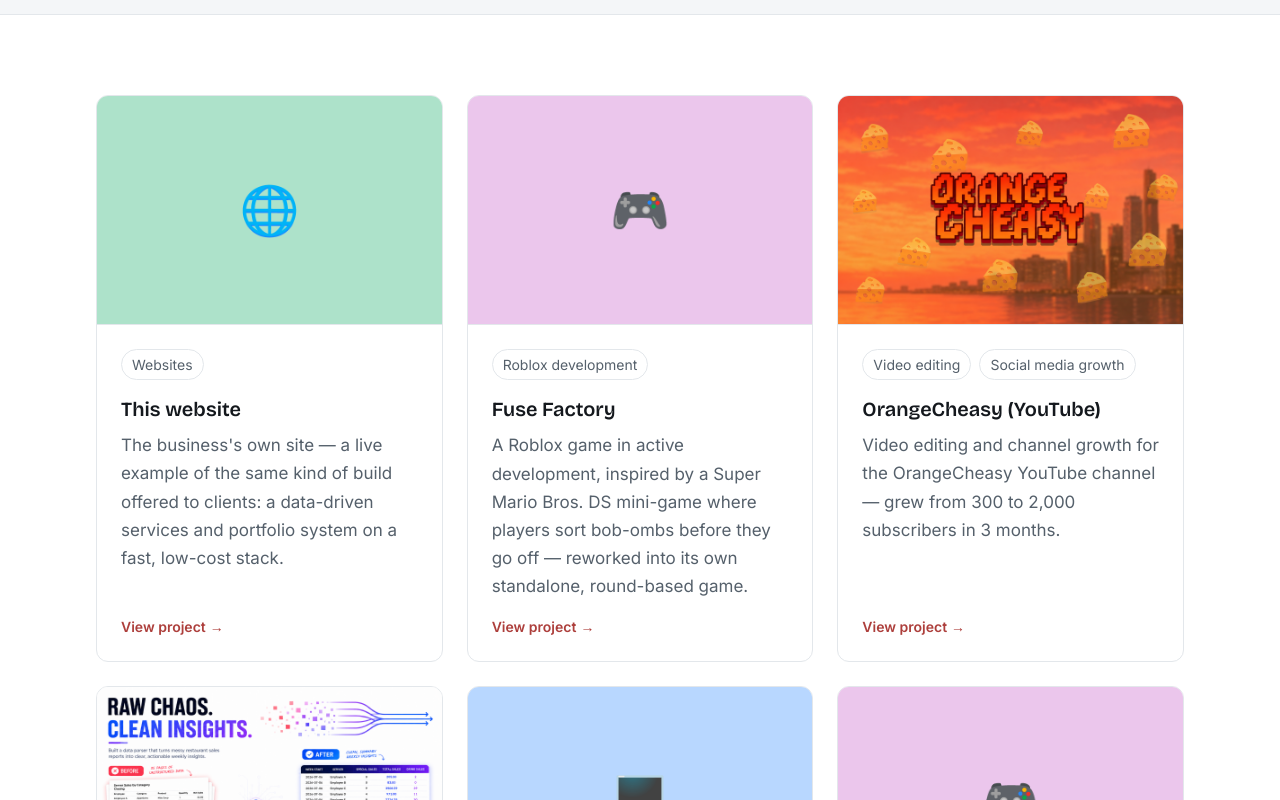
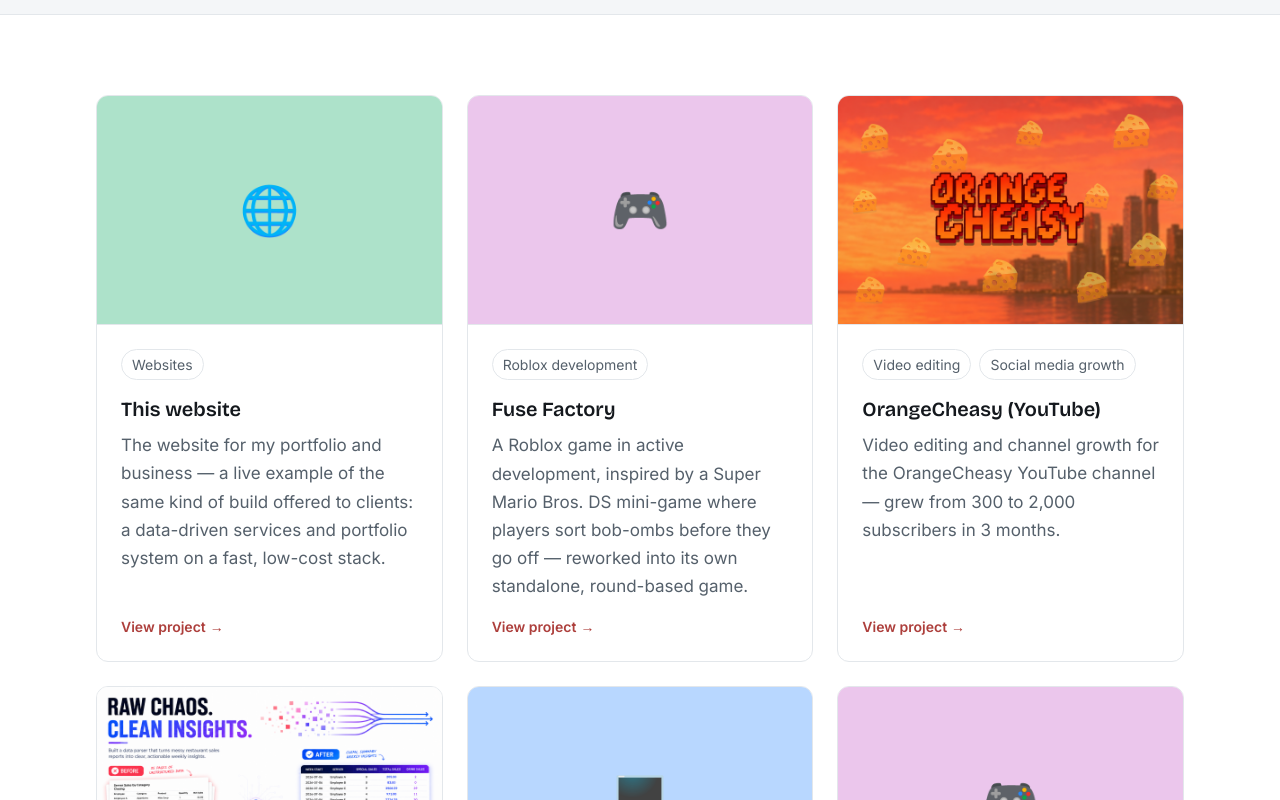
Before and after one commit to OrangeCheasy/LiamTheMo-Freelance-Website, a Next.js app in the folder liamthemo-freelance-website/: page /portfolio in a window 1280 px wide. Shown: the part 376-1176 px from the top of the page. Built offline with nearby package versions, Linux system fonts and the light colour scheme.

Commit message:
reworded the website portfolio card description.

```diff
--- a/liamthemo-freelance-website/src/data/projects.ts
+++ b/liamthemo-freelance-website/src/data/projects.ts
@@ -31,7 +31,7 @@
     // client: omitted — this is the owner's own business site.
     services: ["websites"],
     summary:
-      "The business's own site — a live example of the same kind of build offered to clients: a data-driven services and portfolio system on a fast, low-cost stack.",
+      "The website for my portfolio and business — a live example of the same kind of build offered to clients: a data-driven services and portfolio system on a fast, low-cost stack.",
     problem:
       "The business needed a site that gets a visitor to the right service quickly, ends every page with a path to the quote form, and doubles as a portfolio for both prospective clients and potential employers — without needing a new page written by hand every time a service or project is added.",
     solution:
```
